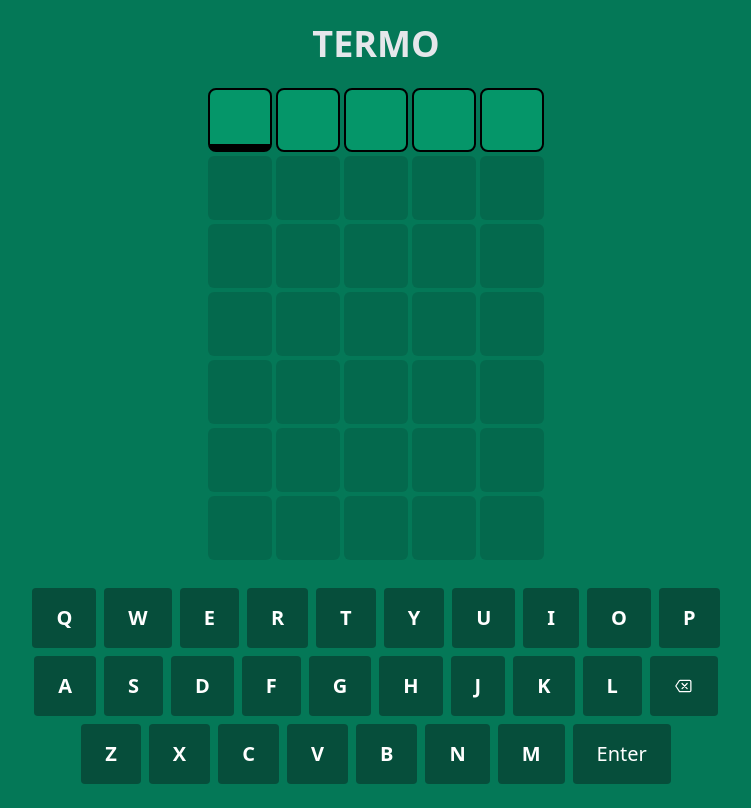
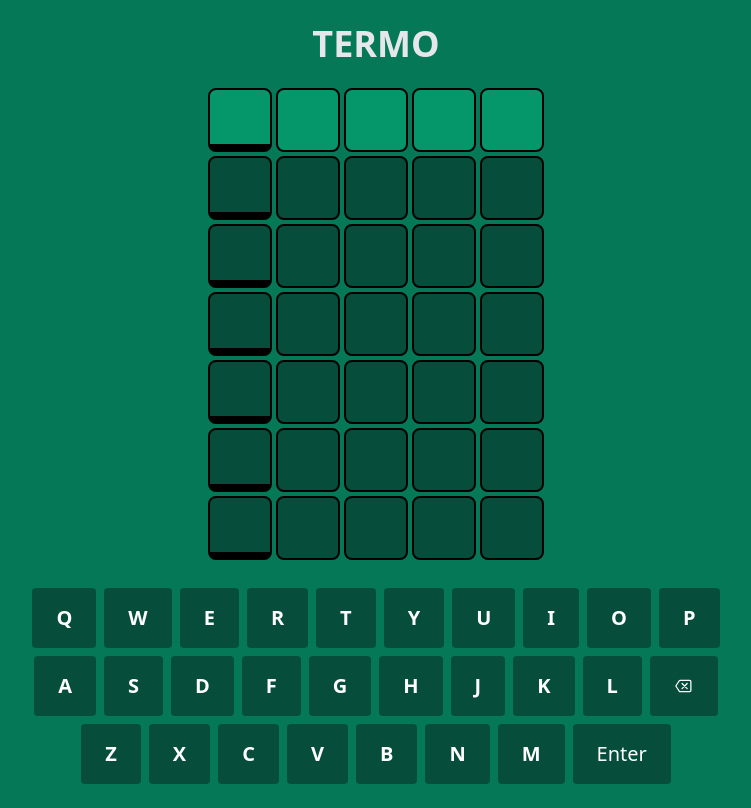
Before and after one commit to efpatti/termo, a Next.js app: page / in a window 1280 px wide. Shown: the whole page, without its empty margins (264-1015 px from the left). Built offline with nearby package versions, Linux system fonts and the light colour scheme.

Commit message:
base logica tentativa feita

```diff
--- a/src/pages/Termo.js
+++ b/src/pages/Termo.js
@@ -1,4 +1,3 @@
-import { useTermContext } from "@/TermContext";
 import { useState, useRef, useEffect } from "react";
 import { IoBackspaceOutline as Backspace } from "react-icons/io5";
 
@@ -7,7 +6,8 @@ export function Termo() {
   const letters = str.replace(/[^a-z]/gi, "").length; // Calcula o número de letras
   const boxes = Array.from({ length: letters }, (_, index) => index);
   const [activeBox, setActiveBox] = useState(0);
-  const [values, setValues] = useState(Array(letters).fill(""));
+  const [actualEnabled, setActualEnabled] = useState(0);
+  const [values, setValues] = useState(Array.from({ length: 7 }, () => Array(letters).fill(""))); // Ajustado para múltiplas linhas
   const inputRefs = useRef([]);
 
   useEffect(() => {
@@ -17,7 +17,7 @@ export function Termo() {
     }
   }, [activeBox]);
 
-  const handleKeyDown = (index) => (event) => {
+  const handleKeyDown = (index, row) => (event) => {
     const { key } = event;
 
     if (key === "ArrowRight") {
@@ -25,145 +25,112 @@ export function Termo() {
       // Navegação circular para a direita
       const nextIndex = (index + 1) % letters;
       setActiveBox(nextIndex);
-      inputRefs.current[nextIndex].focus();
+      inputRefs.current[nextIndex]?.focus();
     } else if (key === "ArrowLeft") {
       event.preventDefault();
       // Navegação circular para a esquerda
       const prevIndex = (index - 1 + letters) % letters;
       setActiveBox(prevIndex);
-      inputRefs.current[prevIndex].focus();
+      inputRefs.current[prevIndex]?.focus();
     } else if (key === "Backspace") {
       event.preventDefault();
-      handleBackspace();
+      handleBackspace(row);
     } else if (key === "Enter") {
       event.preventDefault();
-      handleAlphabetClick("\n")();
+      handleAlphabetClick("\n")(row);
     } else if (key.length === 1 && /[a-zA-Z]/.test(key)) {
       event.preventDefault();
-      handleAlphabetClick(key)();
+      handleAlphabetClick(key)(row);
     }
   };
 
-  const handleBackspace = () => {
+  const handleBackspace = (row) => {
     setValues((prevValues) => {
       const newValues = [...prevValues];
       let currentIndex = activeBox;
 
       // Remove o caractere da caixa ativa, se houver
-      if (newValues[currentIndex] !== "") {
-        newValues[currentIndex] = "";
+      if (newValues[row][currentIndex] !== "") {
+        newValues[row][currentIndex] = "";
       } else {
         // Caso a caixa ativa esteja vazia, move para a caixa anterior não vazia
-        while (currentIndex > 0 && newValues[currentIndex] === "") {
+        while (currentIndex > 0 && newValues[row][currentIndex] === "") {
           currentIndex--;
         }
 
-        if (newValues[currentIndex] !== "") {
-          newValues[currentIndex] = "";
+        if (newValues[row][currentIndex] !== "") {
+          newValues[row][currentIndex] = "";
         }
       }
-
       // Atualiza o foco para a caixa atual
       setActiveBox(currentIndex);
       if (inputRefs.current[currentIndex]) {
         inputRefs.current[currentIndex].focus();
       }
-
       return newValues;
     });
   };
 
-  const handleAlphabetClick = (letter) => () => {
+  const handleAlphabetClick = (letter) => (row) => {
     setValues((prevValues) => {
       const newValues = [...prevValues];
       let currentIndex = activeBox;
-
-      // Preenche a caixa ativa e move o foco para a próxima caixa
       if (currentIndex < letters) {
-        newValues[currentIndex] = letter;
+        newValues[row][currentIndex] = letter;
         currentIndex++;
       }
-
-      // Encontrar o próximo campo vazio mais próximo para o foco
       let newActiveIndex = currentIndex;
-      while (newActiveIndex < letters && newValues[newActiveIndex] !== "") {
+      while (newActiveIndex < letters && newValues[row][newActiveIndex] !== "") {
         newActiveIndex++;
       }
-
-      // Se há um campo vazio, definir o próximo campo vazio como ativo
       if (newActiveIndex < letters) {
         setActiveBox(newActiveIndex);
       } else {
-        // Caso todos os campos estejam preenchidos, mantenha o foco na última caixa
         setActiveBox(Math.min(currentIndex, letters - 1));
       }
-
-      // Foco no novo índice ativo
       if (inputRefs.current[newActiveIndex]) {
-        inputRefs.current[newActiveIndex].focus();
+        inputRefs.current[newActiveIndex]?.focus();
       }
-
       return newValues;
     });
   };
 
-  // Layout do teclado QWERTY com Backspace e Enter
   const extendedQwertyLayout = [
     ["q", "w", "e", "r", "t", "y", "u", "i", "o", "p"],
     ["a", "s", "d", "f", "g", "h", "j", "k", "l", "backspace"],
     ["z", "x", "c", "v", "b", "n", "m", "enter"],
   ];
 
+  const handleSubmit = () => {
+    setActualEnabled((prev) => (prev + 1) % 7); // Círculo entre 0 e 6
+  };
+
   return (
-    <main
-      className={`min-h-screen flex flex-col items-center justify-center p-6 w-full bg-emerald-700
-      }`}
-    >
-          <h1 className="uppercase text-4xl font-black text-gray-200 mb-6">
-           Termo
-          </h1>
-          <div
-            className={`grid grid-cols-1 w-full justify-stretch`}
-          >
-            {Array.from({ length: 1 }).map((_, nIndex) => (
-              <div key={nIndex}>
+    <div className="min-h-screen flex flex-col items-center justify-center p-6 w-full bg-emerald-700">
+      <h1 className="uppercase text-4xl font-black text-gray-200 mb-6">Termo</h1>
+      <div className="grid grid-cols-1 w-full justify-stretch">
+        {Array.from({ length: 7 }).map((_, rowIndex) => (
+          <div key={rowIndex}>
             <div className="flex justify-center gap-1">
               {boxes.map((box) => (
                 <input
-                      key={box}
-                      ref={(el) => (inputRefs.current[box] = el)} // Atribui a referência ao input
+                  key={`${rowIndex}-${box}`} // Garantir chave única
+                  ref={(el) => (inputRefs.current[box] = el)}
                   type="text"
                   maxLength={1}
-                      value={values[box]}
+                  value={values[rowIndex][box]}
                   onClick={() => setActiveBox(box)}
-                      onKeyDown={handleKeyDown(box)}
-                      className={`text-4xl uppercase font-black border-black bg-emerald-600 text-center w-16 h-16 text-white flex items-center justify-center rounded-lg mb-1 transform transition-transform duration-300 caret-transparent ease-in-out cursor-pointer
+                  onKeyDown={handleKeyDown(box, rowIndex)}
+                  disabled={actualEnabled !== rowIndex}
+                  className={`text-4xl uppercase font-black border-black ${actualEnabled !== rowIndex ? "bg-emerald-900" : "bg-emerald-600"} text-center w-16 h-16 text-white flex items-center justify-center rounded-lg mb-1 transition-transform duration-300 caret-transparent ease-in-out cursor-pointer
                     ${activeBox === box && "border-b-8"}
                     outline-0 border-2 active:shadow-lg`}
                 />
               ))}
             </div>
-                {Array.from({ length: 6 }).map((_, rowIndex) => (
-                  <div
-                    key={`disabled-row-${rowIndex}`}
-                    className="flex justify-center gap-1"
-                  >
-                    {Array.from({ length: 5 }).map((_, colIndex) => (
-                      <input
-                        key={`disabled-${rowIndex}-${colIndex}`}
-                        type="text"
-                        maxLength={1}
-                        value="" // Sem valor
-                        disabled
-                        className={`uppercase font-black border-transparent text-center w-16 h-16 text-gray-400 flex items-center justify-center rounded-md transform transition-transform duration-300 caret-transparent ease-in-out cursor-not-allowed  bg-emerald-900 outline-0 border-2 opacity-35 mb-1`}
-                      />
-                    ))}
           </div>
         ))}
       </div>
-            ))}
-          </div>
-
       <div className="text-xl mt-6 space-y-2 w-full">
         {extendedQwertyLayout.map((row, rowIndex) => (
           <div key={rowIndex} className="flex justify-center space-x-2">
@@ -171,24 +138,25 @@ export function Termo() {
               key === "backspace" ? (
                 <button
                   key={key}
-                      onClick={handleBackspace}
-                      className={`text-white py-4 px-6 rounded bg-emerald-900 hover:bg-emerald-800`}
+                  onClick={() => handleBackspace(actualEnabled)}
+                  className="text-white py-4 px-6 rounded bg-emerald-900 hover:bg-emerald-800"
                 >
                   <Backspace />
                 </button>
               ) : key === "enter" ? (
                 <button
                   key={key}
-                      onClick={handleAlphabetClick("\n")}
-                      className={`text-white py-4 px-6 rounded bg-emerald-900 hover:bg-emerald-800`}
+                  type="submit"
+                  onClick={handleSubmit}
+                  className="text-white py-4 px-6 rounded bg-emerald-900 hover:bg-emerald-800"
                 >
                   Enter
                 </button>
               ) : (
                 <button
                   key={key}
-                      onClick={handleAlphabetClick(key)}
-                      className={`uppercase font-black text-white py-4 px-6 rounded  bg-emerald-900 hover:bg-emerald-800`}
+                  onClick={() => handleAlphabetClick(key)(actualEnabled)}
+                  className="uppercase font-black text-white py-4 px-6 rounded bg-emerald-900 hover:bg-emerald-800"
                 >
                   {key}
                 </button>
@@ -197,6 +165,6 @@ export function Termo() {
           </div>
         ))}
       </div>
-    </main>
+    </div>
   );
 }
```
Lines whose indentation alone changed are shown as unchanged.
